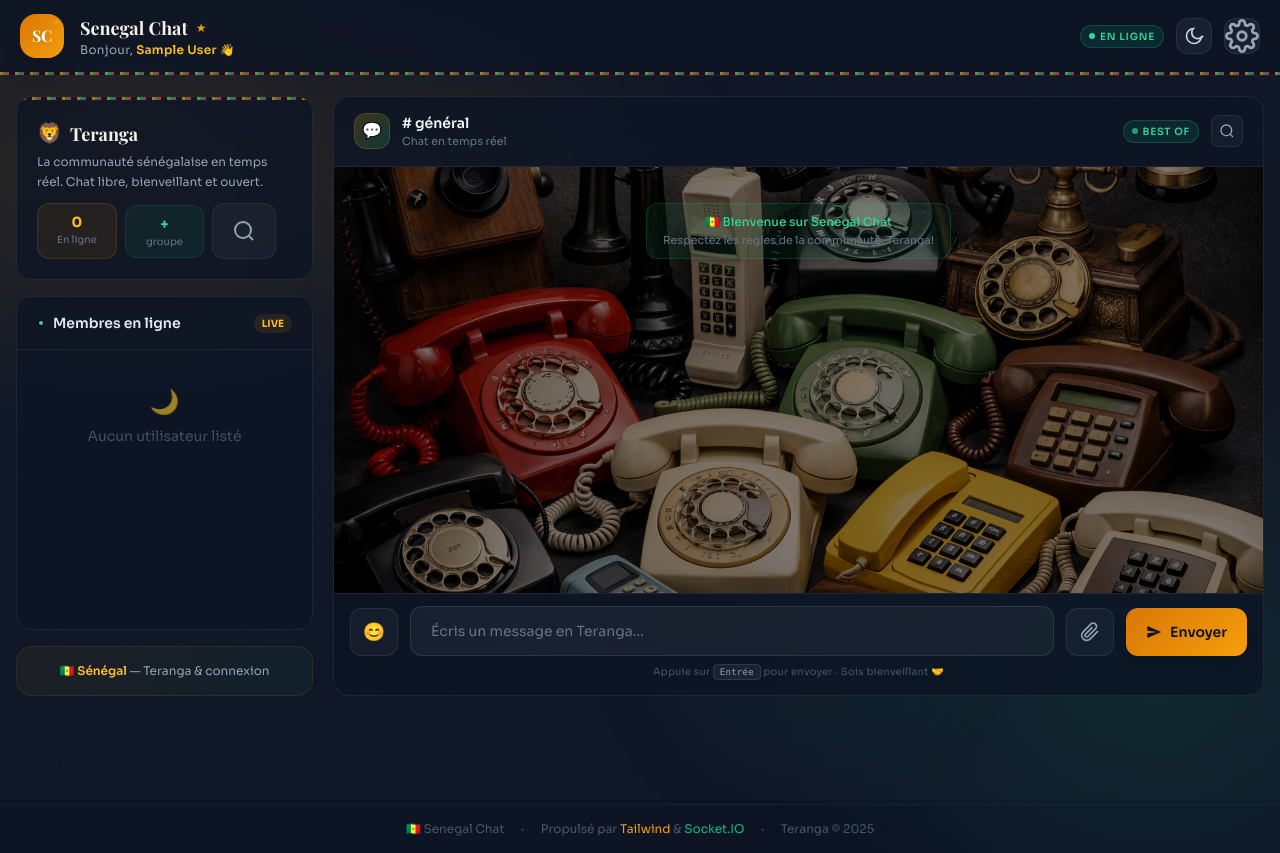
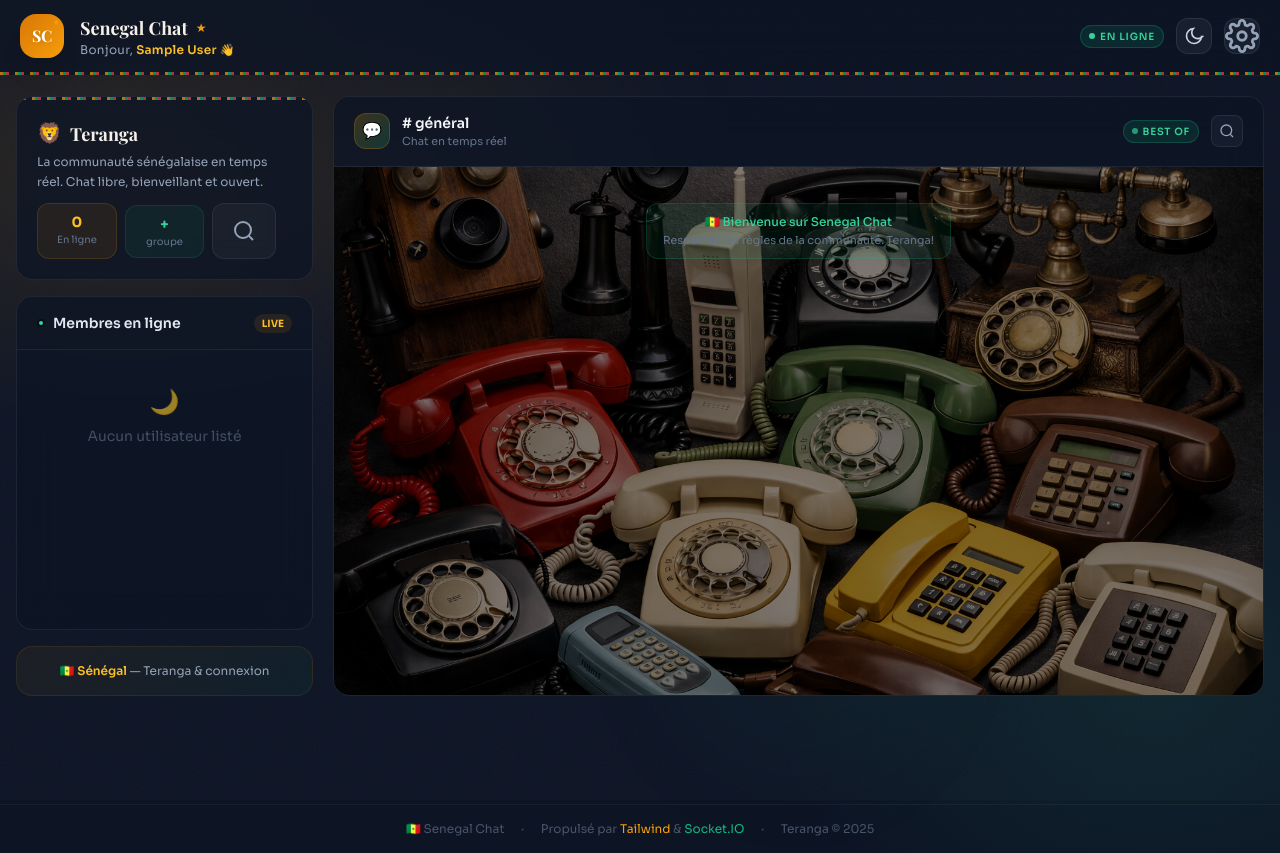
Before and after one commit to mouhamedseck0604/application_flask, a Flask app: page /chat in a window 1280 px wide. Run offline with Flask 3, Linux system fonts and the light colour scheme; the visitor is signed in with stand-in values (Sample User, id 1); some libraries are stand-ins or nearby versions.

Commit message:
pipeline ci/cd

```diff
--- a/app/templates/chat.html
+++ b/app/templates/chat.html
@@ -199,7 +199,7 @@
             </div>
 
             <!-- zone de Saisie pour envoyer des messages -->
-            <div id="zonetext" class="px-4 pb-4 pt-3 flex-shrink-0" style="border-top:1px solid rgba(255,255,255,0.07)">
+            <div id="zonetext" class="px-4 pb-4 pt-3 flex-shrink-0 hidden" style="border-top:1px solid rgba(255,255,255,0.07)">
               <div class="flex items-end gap-3">
                 <div id="emojiPicker" class="hidden absolute bottom-20 left-4 z-50"></div>
                 <!-- Emoji bouton -->
```
